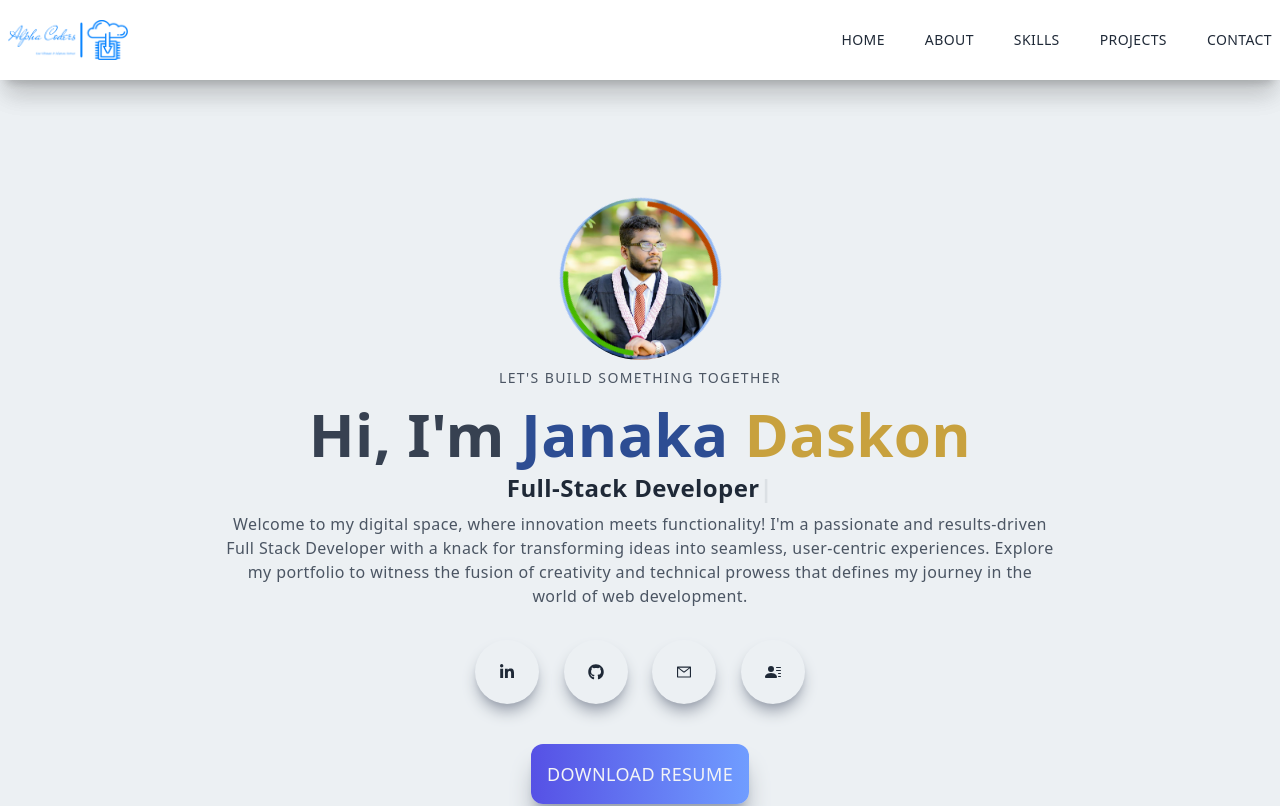
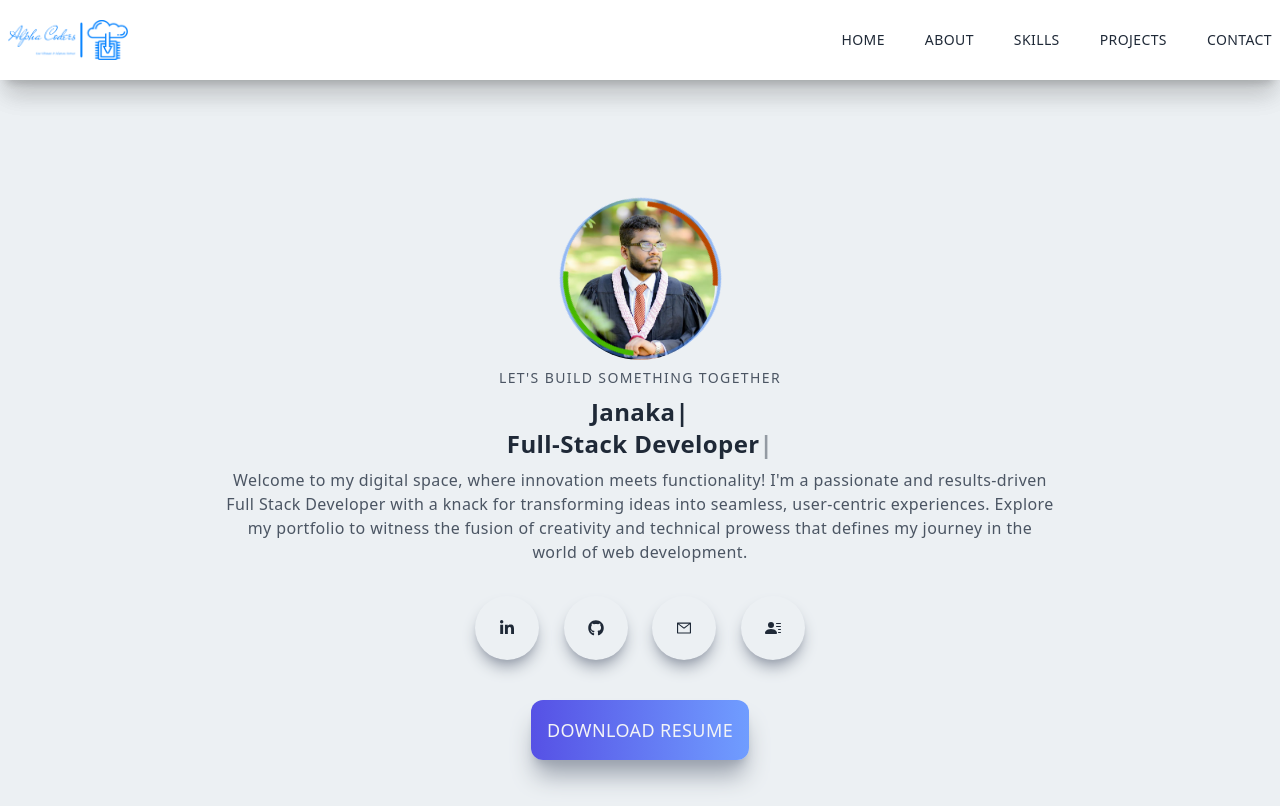
Before and after one commit to Janakadaskon/my_portfolio, a Next.js app in the folder portfolio/: page / in a window 1280 px wide. Shown: the top 806 px of the page. Built offline with nearby package versions, Linux system fonts and the light colour scheme.

Commit message:
set an animation

```diff
--- a/portfolio/components/Main.jsx
+++ b/portfolio/components/Main.jsx
@@ -54,9 +54,26 @@ const Main = () => {
                 <p className='build-text orbit header uppercase text-sm p-2 tracking-widest text-gray-600 '>
                     LET&apos;S BUILD SOMETHING TOGETHER
                 </p>
-                <h1 className='py-2 text-gray-700'>
-                    Hi, I&apos;m <span className='build-text first-name text-[#2d4d93] '>Janaka </span> <span className='build-text second-name text-[#c8a13e]'> Daskon</span>
-                </h1>
+
+                <motion.h1
+                    initial={{ opacity:0 }}
+                    animate={{ opacity:1 }}
+                    transition={{ duration:0.3, delay: 0.9}}
+                    className="text-md dark:text-black capitalize sm:text-2xl"
+                    >
+                        <Typed
+                            strings={[
+                                "Hi I am",
+                                "Janaka",
+                                "Daskon"
+
+                            ]}
+                                typeSpeed={40}
+                                backSpeed={50}
+                                loop
+                        />
+                </motion.h1>
+
                 {/* <h1 className='role py-2 text-gray-700'>Full-Stack Developer</h1> */}
                 <motion.h1
                     initial={{ opacity:0 }}
```
